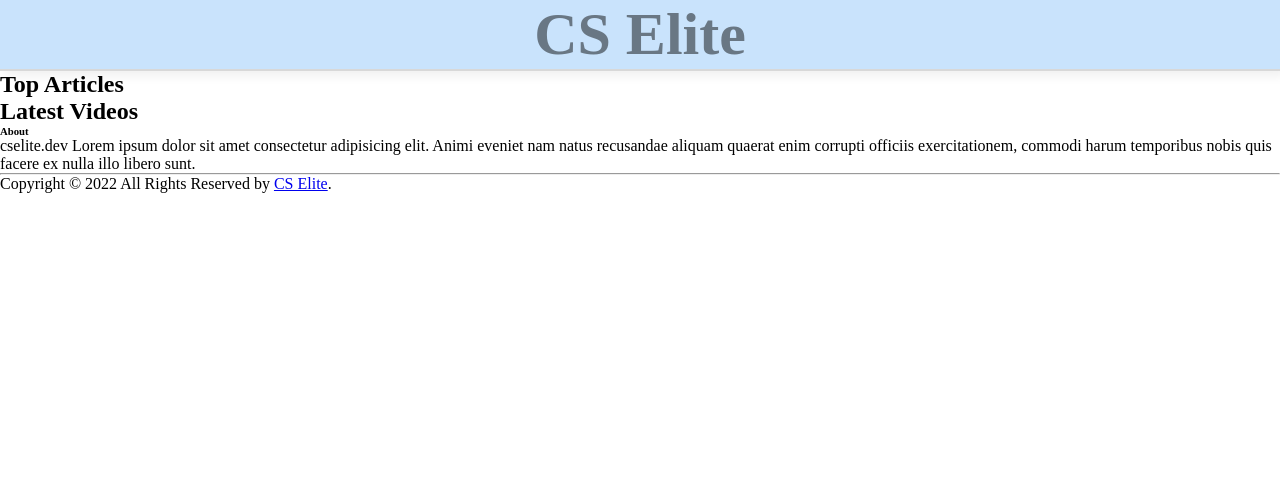
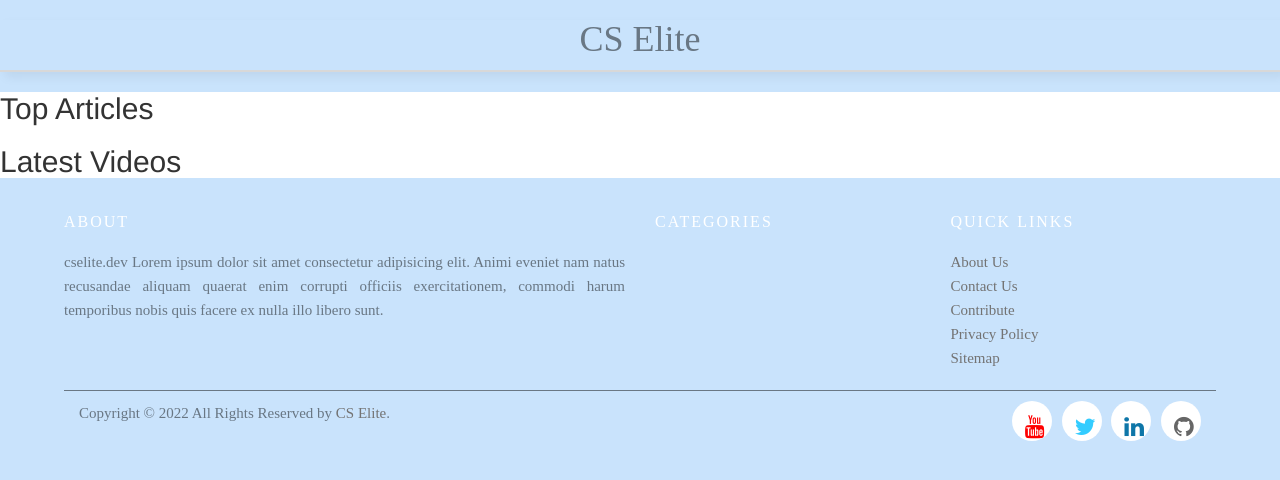
Before and after one commit to ahmed-alllam/CS-Elite, a Django app: page / in a window 1280 px wide. Shown: the top 480 px of the page. Run offline with Django 3.2, Linux system fonts and the light colour scheme; data that the repository does not hold is empty; some libraries are stand-ins or nearby versions; some web fonts are replaced.

Commit message:
Finished Styling Footer and Header

```diff
--- a/CS_Elite/views.py
+++ b/CS_Elite/views.py
@@ -7,6 +7,7 @@
         context = super().get_context_data(**kwargs)
         context['articles'] = models.Article.objects.filter()
         context['categories'] = models.Category.objects.filter()
+        context['top_categories'] = models.Category.objects.filter()[0:5]
         return context
 
 class ArticlesByCategory(TemplateView):
--- a/articles/templates/index.html
+++ b/articles/templates/index.html
@@ -5,9 +5,11 @@
 <html lang="en">
 
 <head>
-        <meta charset="utf-8" data-rh="true"/>
-        <meta data-rh="true" name="viewport" content="width=device-width,minimum-scale=1,initial-scale=1,maximum-scale=1"/>
-        <link rel="shortcut icon" type="image/png" href="{% static 'favicon.ico' %}"/>
+    <meta charset="utf-8" data-rh="true" />
+    <meta data-rh="true" name="viewport" content="width=device-width,minimum-scale=1,initial-scale=1,maximum-scale=1" />
+    <link rel="stylesheet" href="https://cdnjs.cloudflare.com/ajax/libs/font-awesome/4.7.0/css/font-awesome.min.css">
+    <link rel="shortcut icon" type="image/png" href="{% static 'favicon.ico' %}" />
+    <link rel="stylesheet" href="https://cdn.jsdelivr.net/npm/bootstrap-grid-only@1.0.0/bootstrap.css" />
     <link rel="stylesheet" type="text/css" href="{% static 'styles/style.css'%}" media="screen" />
     <meta name="description" content="">
     <title data-rh="true">CS Elite</title>
@@ -16,7 +18,7 @@
 <body data-media-url="{% get_media_prefix %}">
 
     <header class="header" id="header">
-            <h1 class="title">CS Elite</label>
+        <h1 class="title">CS Elite</h1>
         <nav class="navigation-bar">
             <ul>
                 {% for category in categories %}
@@ -45,7 +47,7 @@
                 </p>
 
                 <div>
-                            <span>{{ article.time_to_read  }} min. read </span>
+                    <span>{{ article.time_to_read }} min. read </span>
 
                     <time datetime="{{ article.updated_at }}">
                     </time>
@@ -56,7 +58,8 @@
                 </div>
 
                 <a href="/articles/{{ article.slug }}">
-                        <img src="{% get_media_prefix %}{{ article.thumbnail }}" alt="{{ article.title }}" width="200" height="200"/>
+                    <img src="{% get_media_prefix %}{{ article.thumbnail }}" alt="{{ article.title }}" width="200"
+                        height="200" />
                 </a>
 
             </article>
@@ -84,7 +87,7 @@
                     </p>
 
                     <div>
-                                <span>{{ article.time_to_read  }} min. read </span>
+                        <span>{{ article.time_to_read }} min. read </span>
 
                         <time datetime="{{ article.updated_at }}">
                         </time>
@@ -95,7 +98,8 @@
                     </div>
 
                     <a href="/articles/{{ article.slug }}">
-                            <img src="{% get_media_prefix %}{{ article.thumbnail }}" alt="{{ article.title }}" width="100" height="100"/>
+                        <img src="{% get_media_prefix %}{{ article.thumbnail }}" alt="{{ article.title }}" width="100"
+                            height="100" />
                     </a>
 
                 </article>
@@ -129,7 +133,7 @@
                     </div>
 
                     <a href="{{ video.link }}">
-                            <img src="{{ video.thumbnail }}" alt="{{ video.title }}" width="100" height="100"/>
+                        <img src="{{ video.thumbnail }}" alt="{{ video.title }}" width="100" height="100" />
                     </a>
 
                 </article>
@@ -140,46 +144,61 @@
     </main>
 
     <footer class="footer">
-            <div>
-              <div>
-                <div>
-                  <h6>About</h6>
-                  <p class="text-justify">cselite.dev  Lorem ipsum dolor sit amet consectetur adipisicing elit. Animi eveniet nam natus recusandae aliquam quaerat enim corrupti officiis exercitationem, commodi harum temporibus nobis quis facere ex nulla illo libero sunt.</p>
+
+        <div class="row">
+            <div class="about col-sm-12 col-md-6">
+                <h3>About</h3>
+                <p class="text-justify">cselite.dev Lorem ipsum dolor sit amet consectetur adipisicing elit. Animi
+                    eveniet nam natus recusandae aliquam quaerat enim corrupti officiis exercitationem, commodi harum
+                    temporibus nobis quis facere ex nulla illo libero sunt.</p>
+            </div>
+
+            <div class="categories col-xs-6 col-md-3">
+                <h3>Categories</h3>
+
+                <ul>
+                    {% for category in top_categories %}
+                    <li><a href="/categories/{{ category.slug }}"> {{ category.title }} </a></li>
+                    {% endfor %}
+                </ul>
+
+
+            </div>
+
+            <div class="quick-links col-xs-6 col-md-3">
+                <h3>Quick Links</h3>
+
+                <ul>
+                    <li><a href="/about">About Us</a></li>
+                    <li><a href="/contact-us">Contact Us</a></li>
+                    <li><a href="/contribute">Contribute</a></li>
+                    <li><a href="/privacy-policy">Privacy Policy</a></li>
+                    <li><a href="/sitemap">Sitemap</a></li>
+                </ul>
+
             </div>
         </div>
+
         <hr>
-            </div>
-            <div>
-              <div>
-                <div>
+
+        <div class="social">
+            <div class="copyright col-md-8 col-sm-6 col-xs-12">
                 <p>Copyright &copy; 2022 All Rights Reserved by
                     <a href="#">CS Elite</a>.
                 </p>
             </div>
 
-                <div>
+            <div class="social-links col-md-4 col-sm-6 col-xs-12">
                 <ul>
-                    <li><a href="#"><i class="fa fa-twitter"></i></a></li>
-                    <li><a href="#"><i class="fa fa-linkedin"></i></a></li>
+                    <li><a href="https://www.youtube.com/channel/UCacWdwLTRw1AMaH8ALs_irA" class="btn youtube" target="_blank"><i class="fa fa-youtube"></i></a></li>
+                    <li><a href="https://twitter.com/cselitedev" class="btn twitter" target="_blank"><i class="fa fa-twitter"></i></a></li>
+                    <li><a href="https://www.linkedin.com/in/ahmed-emad-allam/" class="btn linkedin" target="_blank"><i class="fa fa-linkedin"></i></a></li>
+                    <li><a href="https://github.com/ahmedemad3965" class="btn github" target="_blank"><i class="fa fa-github"></i></a></li>
                 </ul>
-                </div>
             </div>
         </div>
 
     </footer>
 </body>
 
-    <script>
-        window.onscroll = () => {
-            var header = document.getElementById("header");
-
-            var sticky = header.offsetTop;
-
-            if (window.pageYOffset > sticky) {
-                header.classList.add("sticky");
-            } else {
-                header.classList.remove("sticky");
-            }
-        };
-    </script>
 </html>
--- a/static/styles/style.css
+++ b/static/styles/style.css
@@ -1,12 +1,16 @@
 @font-face {
   font-family: "DIN Condensed";
-  src: url("static/fonts/DIN-Bold.ttf");
+  src: url("/static/fonts/DIN-Bold.ttf");
 }
 
 @font-face {
   font-family: "DIN Alternate";
-  src: url("static/fonts/DINAlternate-Bold.ttf");
+  src: url("/static/fonts/DINAlternate-Bold.ttf");
 }
+
+
+
+
 
 * {
   padding : 0;
@@ -14,15 +18,23 @@
 }
 
 body{
-  background-color: white;
+  background-color: #c9e3fc;
 }
+
+
+
+
+
+
+
+
 
 .header {
   text-align: center;
   background: #c9e3fc;
   color: #697784;
   font-family: "DIN Alternate";
-  font-size: 30px;
+  font-size: 26px;
   box-shadow: 5px 5px 10px #00000010;
   width: 100%;
   position: sticky;
@@ -31,15 +43,13 @@
 
 .navigation-bar {
   font-family: "DIN Alternate";
-  font-size: 15px;
-  margin: 0;
-  padding: 0;
+  font-size: 16px;
   border-top: 2px solid;
   border-color: #00000027;
   background-color: white;
 }
 
-ul {
+nav ul {
   list-style-type: none;
   overflow-x:scroll;
   display: flex;
@@ -52,11 +62,11 @@
   display: none;
 }
 
-li {
+nav li {
   float: left;
 }
 
-li a {
+nav a {
   display: block;
   color: black;
   opacity: 47%;
@@ -66,6 +76,200 @@
   width: max-content;
 }
 
-li a:hover {
+nav a:hover {
   background-color: rgb(224, 224, 224);
 }
+
+
+
+
+
+
+
+
+
+.main {
+  background-color:white;
+}
+
+
+
+
+
+
+
+.footer {
+  font-family: "DIN Alternate";
+  background-color:#c9e3fc;
+  font-size:15px;
+  line-height:24px;
+  padding-top: 20px;
+  padding-left: 5%;
+  padding-right: 5%;
+  color:#697784;
+}
+
+.footer hr
+{
+  border-top: 1px solid #697784;
+  margin-top: 10px;
+  margin-bottom: 10px;
+}
+
+.footer h3
+{
+  color:#fff;
+  font-size:16px;
+  text-transform:uppercase;
+  margin-top:5px;
+  margin-bottom: 20px;
+  letter-spacing:2px
+}
+
+.footer a
+{
+  color:#737373;
+  text-decoration: none;
+}
+
+.footer a:hover
+{
+  color:white;
+  text-decoration:none;
+}
+
+.footer ul {
+  list-style-type: none;
+}
+
+
+
+
+.social-links a.twitter:hover {
+  background-color: #3cf;
+}
+.social-links a.twitter {
+  color: #3cf;
+}
+
+.social-links a.youtube:hover {
+  background-color: #FF0000;
+}
+.social-links a.youtube {
+  color: #FF0000;
+}
+
+.social-links a.linkedin:hover {
+  background-color: #0e76a8 ;
+}
+.social-links a.linkedin {
+  color: #0e76a8 ;
+}
+
+.social-links a.github:hover {
+  background-color: #666666 ;
+}
+.social-links a.github {
+  color: #666666 ;
+}
+
+
+
+
+
+
+
+
+.footer .social-links
+{
+  text-align:right;
+  margin-bottom: 10px;
+}
+.footer .social-links a
+{
+  width:40px;
+  height:40px;
+  line-height:40px;
+  margin-left:6px;
+  margin-right:0;
+  border-radius:100%;
+  background-color:white;
+}
+.copyright
+{
+  margin:0;
+  margin-bottom: 10px;
+}
+@media (max-width:991px)
+{
+  .footer [class^=col-]
+  {
+    margin-bottom:30px
+  }
+}
+@media (max-width:767px)
+{
+  .footer
+  {
+    padding-bottom:0
+  }
+  .footer .copyright,.footer .social-links
+  {
+    text-align:center
+  }
+}
+.social-links
+{
+  padding-left:0;
+  margin-bottom:0;
+  list-style:none
+}
+.social-links li
+{
+  display:inline-block;
+  margin-bottom:4px
+}
+.social-links li.title
+{
+  margin-right:15px;
+  text-transform:uppercase;
+  color:#96a2b2;
+  font-weight:700;
+  font-size:13px
+}
+.social-links a{
+  background-color:#eceeef;
+  color:#818a91;
+  font-size:23px;
+  display:inline-block;
+  line-height:44px;
+  width:44px;
+  height:44px;
+  text-align:center;
+  margin-right:8px;
+  border-radius:100%;
+  -webkit-transition:all .2s linear;
+  -o-transition:all .2s linear;
+  transition:all .2s linear
+}
+.social-links a:active,.social-links a:focus,.social-links a:hover
+{
+  color:#fff;
+  background-color:#29aafe
+}
+.social-links.size-sm a
+{
+  line-height:34px;
+  height:34px;
+  width:34px;
+  font-size:14px
+}
+@media (max-width:767px)
+{
+  .social-links li.title
+  {
+    display:block;
+    margin-right:0;
+    font-weight:600
+  }
+}
```
Lines whose indentation alone changed are shown as unchanged.
